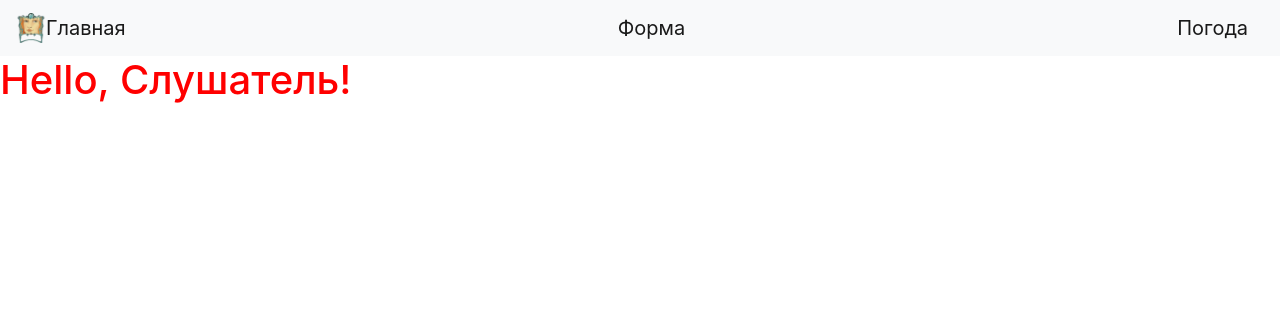
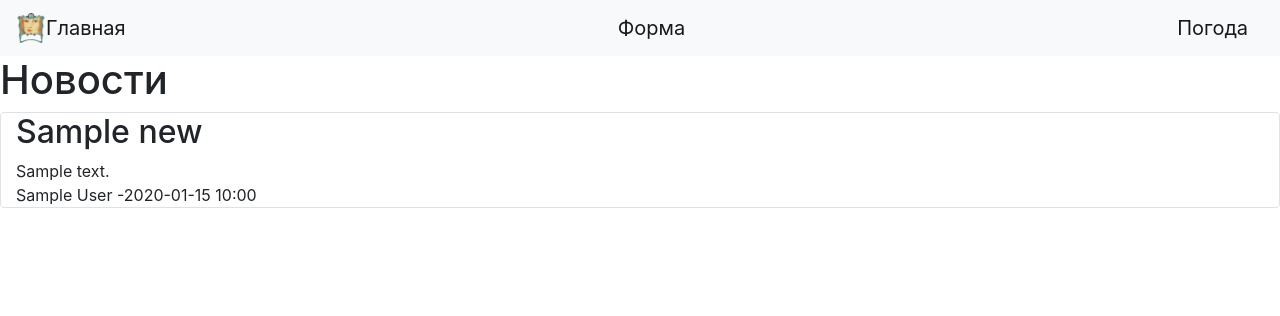
Before and after one commit to YuliyaNovi/Newproject, a Flask app: page / in a window 1280 px wide. Shown: the top 316 px of the page. Run offline with Flask 3, Linux system fonts and the light colour scheme; tables that the repository leaves empty hold one stand-in row (values such as "Sample post").

Commit message:
Вывод новостей на главной странице

```diff
--- a/main.py
+++ b/main.py
@@ -15,11 +15,9 @@ app.config['SQLALCHEMY_DATABASE_URL'] = 'sqlite:///db/news.sqlite'
 @app.route('/')
 @app.route('/index')
 def index():
-    #    user = "Слушатель"
-    param = {}
-    param['username'] = 'Слушатель'
-    param['title'] = 'Расширяем шаблоны'
-    return render_template('index.html', **param)  # * список **словарь
+    db_sess = db_session.create_session()
+    news = db_sess.query(News).filter(News.is_private != True)
+    return render_template('index.html', title='Новости', news=news)  # * список **словарь
 
 
 #  return render_template('index.html', title='Работа с шаблонами', username=user)
@@ -154,8 +152,8 @@ def poster():
 
 if __name__ == '__main__':
     db_session.global_init('db/news.sqlite')
-    #   app.run(host='127.0.0.1', port=5000, debug=True)
-    db_sess = db_session.create_session()
+    app.run(host='127.0.0.1', port=5000, debug=True)
+    #db_sess = db_session.create_session()
 
     # вывести все новости пользователя
     # user = db_sess.query(User).filter(User.id == 1).first()
--- a/templates/index.html
+++ b/templates/index.html
@@ -1,4 +1,14 @@
 {% extends "base.html" %}
 {% block content %}
-<h1 class="red"> Hello, {{ username }}!</h1>
+
+<h1> Новости </h1>
+{% for item in news %}
+<div class="col border rounded">
+    <h2>{{ item.title }} </h2>
+    <div>{{ item.content }}</div>
+    <div>{{ item.user.name }} -{{ item.create_date.strftime("%Y-%m-%d %H:%M")}}</div>
+
+</div>
+{% endfor %}
+
 {% endblock %}
```
